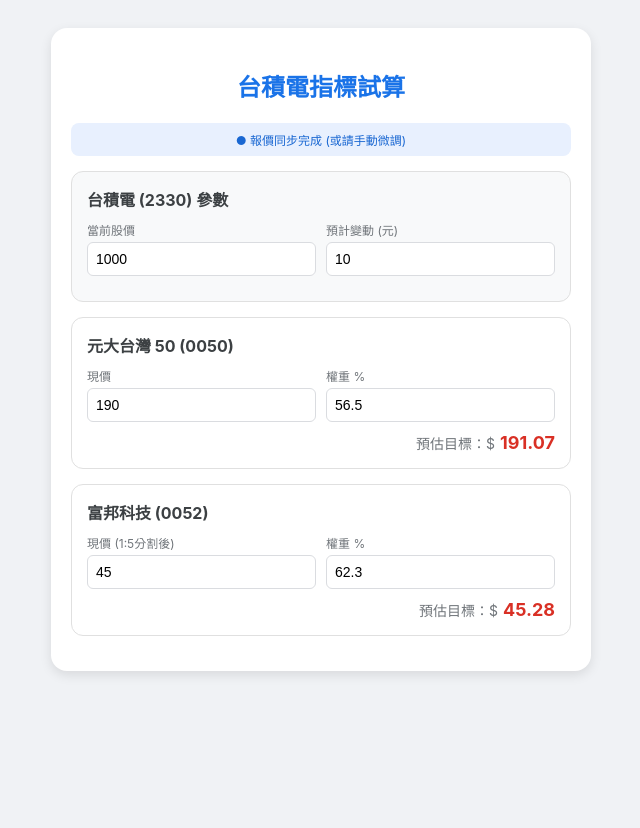
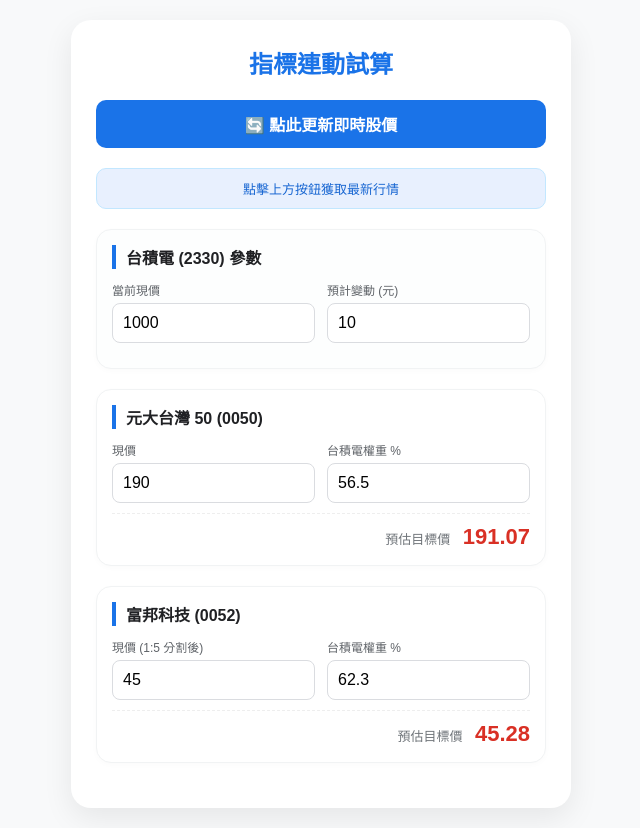
Before and after one commit to b4588806/stock-2330, a plain HTML site: page index.html in a window 1280 px wide. Shown: the whole page, without its empty margins (319-959 px from the left). Before the commit the page ends 800 px from the top, so only its background shows below. Drawn offline with Linux system fonts and the light colour scheme; no server answers.

Commit message:
Update index.html with new styles and structure
Refactor HTML structure and styles for improved layout and usability.

```diff
--- a/index.html
+++ b/index.html
@@ -5,130 +5,148 @@
     <meta name="viewport" content="width=device-width, initial-scale=1.0">
     <title>台股連動試算工具</title>
     <style>
-        body { font-family: -apple-system, "Noto Sans TC", sans-serif; background: #f0f2f5; padding: 20px; display: flex; justify-content: center; }
-        .container { width: 100%; max-width: 500px; background: white; padding: 20px; border-radius: 16px; box-shadow: 0 4px 12px rgba(0,0,0,0.1); }
-        h2 { text-align: center; color: #1a73e8; margin-bottom: 20px; }
-        .status-bar { font-size: 12px; padding: 8px; border-radius: 8px; margin-bottom: 15px; text-align: center; background: #e8f0fe; color: #1967d2; }
-        .card { border: 1px solid #e0e0e0; border-radius: 12px; padding: 15px; margin-bottom: 15px; }
-        .card h3 { margin: 0 0 10px 0; font-size: 16px; color: #3c4043; }
-        .input-group { display: flex; gap: 10px; margin-bottom: 10px; }
-        .input-box { flex: 1; }
-        label { display: block; font-size: 12px; color: #70757a; margin-bottom: 4px; }
-        input { width: 100%; padding: 8px; border: 1px solid #dadce0; border-radius: 6px; box-sizing: border-box; font-size: 14px; }
-        .result { font-size: 18px; font-weight: bold; color: #d93025; text-align: right; margin-top: 5px; }
-        .result::before { content: "預估目標：$"; font-size: 14px; color: #70757a; font-weight: normal; margin-right: 5px; }
+        :root { --primary: #1a73e8; --danger: #d93025; --bg: #f8f9fa; }
+        body { font-family: "PingFang TC", "Microsoft JhengHei", sans-serif; background: var(--bg); margin: 0; padding: 20px; display: flex; justify-content: center; }
+        .container { width: 100%; max-width: 450px; background: white; padding: 25px; border-radius: 20px; box-shadow: 0 10px 30px rgba(0,0,0,0.08); }
+        h2 { text-align: center; color: var(--primary); margin-top: 0; }
+
+        .status-bar { font-size: 13px; padding: 10px; border-radius: 10px; margin-bottom: 20px; text-align: center; background: #e8f0fe; color: #1967d2; border: 1px solid #c2e7ff; }
+
+        .card { border: 1px solid #f1f3f4; border-radius: 15px; padding: 15px; margin-bottom: 20px; background: #fff; box-shadow: 0 2px 6px rgba(0,0,0,0.02); }
+        .card h3 { margin: 0 0 12px 0; font-size: 16px; color: #202124; border-left: 4px solid var(--primary); padding-left: 10px; }
+
+        .input-row { display: grid; grid-template-columns: 1fr 1fr; gap: 12px; margin-bottom: 10px; }
+        label { display: block; font-size: 12px; color: #5f6368; margin-bottom: 5px; }
+        input { width: 100%; padding: 10px; border: 1px solid #dadce0; border-radius: 8px; box-sizing: border-box; font-size: 16px; outline: none; }
+        input:focus { border-color: var(--primary); box-shadow: 0 0 0 2px #e8f0fe; }
+
+        .result-box { text-align: right; border-top: 1px dashed #eee; margin-top: 10px; padding-top: 10px; }
+        .result-val { font-size: 22px; font-weight: bold; color: var(--danger); }
+        .result-label { font-size: 13px; color: #70757a; margin-right: 8px; }
+
+        .btn-update { width: 100%; padding: 12px; background: var(--primary); color: white; border: none; border-radius: 10px; font-size: 16px; font-weight: bold; cursor: pointer; margin-bottom: 20px; transition: 0.3s; }
+        .btn-update:hover { background: #1557b0; }
+        .split-info { font-size: 11px; color: #188038; background: #e6f4ea; padding: 2px 6px; border-radius: 4px; margin-left: 5px; }
     </style>
 </head>
 <body>
 
 <div class="container">
-    <h2>台積電指標試算</h2>
-    <div id="status" class="status-bar">正在載入即時行情...</div>
+    <h2>指標連動試算</h2>
 
-    <div class="card" style="background: #f8f9fa;">
+    <button class="btn-update" onclick="fetchAllData()">🔄 點此更新即時股價</button>
+    <div id="status" class="status-bar">點擊上方按鈕獲取最新行情</div>
+
+    <div class="card" style="background: #fdfefe;">
         <h3>台積電 (2330) 參數</h3>
-        <div class="input-group">
-            <div class="input-box">
-                <label>當前股價</label>
-                <input type="number" id="tsmc_p" value="1000" oninput="run()">
+        <div class="input-row">
+            <div>
+                <label>當前現價</label>
+                <input type="number" id="tsmc_p" value="1000" oninput="calculate()">
             </div>
-            <div class="input-box">
+            <div>
                 <label>預計變動 (元)</label>
-                <input type="number" id="tsmc_change" value="10" oninput="run()">
+                <input type="number" id="tsmc_change" value="10" oninput="calculate()">
             </div>
         </div>
     </div>
 
     <div class="card">
         <h3>元大台灣 50 (0050)</h3>
-        <div class="input-group">
-            <div class="input-box">
+        <div class="input-row">
+            <div>
                 <label>現價</label>
-                <input type="number" id="p0050" value="190" oninput="run()">
+                <input type="number" id="p0050" value="190" oninput="calculate()">
             </div>
-            <div class="input-box">
-                <label>權重 %</label>
-                <input type="number" id="w0050" value="56.5" oninput="run()">
+            <div>
+                <label>台積電權重 %</label>
+                <input type="number" id="w0050" value="56.5" oninput="calculate()">
             </div>
         </div>
-        <div id="res0050" class="result">0.00</div>
+        <div class="result-box">
+            <span class="result-label">預估目標價</span>
+            <span id="res0050" class="result-val">--</span>
+        </div>
     </div>
 
     <div class="card">
-        <h3>富邦科技 (0052) <span id="splitTag" style="color:green; font-size:10px;"></span></h3>
-        <div class="input-group">
-            <div class="input-box">
-                <label>現價 (1:5分割後)</label>
-                <input type="number" id="p0052" value="45" oninput="run()">
+        <h3>富邦科技 (0052) <span id="tag0052" class="split-info" style="display:none;">已校正分割價</span></h3>
+        <div class="input-row">
+            <div>
+                <label>現價 (1:5 分割後)</label>
+                <input type="number" id="p0052" value="45" oninput="calculate()">
             </div>
-            <div class="input-box">
-                <label>權重 %</label>
-                <input type="number" id="w0052" value="62.3" oninput="run()">
+            <div>
+                <label>台積電權重 %</label>
+                <input type="number" id="w0052" value="62.3" oninput="calculate()">
             </div>
         </div>
-        <div id="res0052" class="result">0.00</div>
+        <div class="result-box">
+            <span class="result-label">預估目標價</span>
+            <span id="res0052" class="result-val">--</span>
+        </div>
     </div>
 </div>
 
 <script>
-// 強大的抓取函數，失敗時不會卡死
-async function safeFetch(id) {
+// 計算核心邏輯
+function calculate() {
+    const tsmc = parseFloat(document.getElementById('tsmc_p').value) || 1;
+    const change = parseFloat(document.getElementById('tsmc_change').value) || 0;
+    const ratio = change / tsmc;
+
+    // 0050 計算
+    const p50 = parseFloat(document.getElementById('p0050').value) || 0;
+    const w50 = parseFloat(document.getElementById('w0050').value) / 100;
+    document.getElementById('res0050').innerText = (p50 * (1 + ratio * w50)).toFixed(2);
+
+    // 0052 計算
+    const p52 = parseFloat(document.getElementById('p0052').value) || 0;
+    const w52 = parseFloat(document.getElementById('w0052').value) / 100;
+    document.getElementById('res0052').innerText = (p52 * (1 + ratio * w52)).toFixed(2);
+}
+
+// 抓取資料邏輯
+async function fetchPrice(id) {
     try {
-        const date = new Date().toISOString().split('T')[0];
-        const url = `https://api.finmindtrade.com/api/v4/data?dataset=TaiwanStockPrice&data_id=${id}&start_date=${date}`;
+        const url = `https://api.finmindtrade.com/api/v4/data?dataset=TaiwanStockPrice&data_id=${id}&start_date=2025-12-10`;
         const res = await fetch(url);
         const json = await res.json();
         if (json.data && json.data.length > 0) {
             return json.data[json.data.length - 1].close;
         }
-        // 如果今日無資料，抓取最近三日
-        const backupUrl = `https://api.finmindtrade.com/api/v4/data?dataset=TaiwanStockPrice&data_id=${id}&start_date=2025-12-15`;
-        const res2 = await fetch(backupUrl);
-        const json2 = await res2.json();
-        return json2.data[json2.data.length - 1].close;
+        return null;
     } catch (e) {
-        console.log(id + " 自動抓取受限，請手動輸入");
         return null;
     }
 }
 
-async function init() {
-    const ids = { 'tsmc_p': '2330', 'p0050': '0050', 'p0052': '0052' };
+async function fetchAllData() {
+    const status = document.getElementById('status');
+    status.innerText = "⏳ 正在同步證交所數據...";
 
-    for (let [domId, stockId] of Object.entries(ids)) {
-        const price = await safeFetch(stockId);
-        if (price) {
-            // 針對 0052 分割的特殊處理邏輯
-            if (stockId === '0052' && price > 100) {
-                document.getElementById(domId).value = (price / 5).toFixed(2);
-                document.getElementById('splitTag').innerText = "(已自動修正 1:5 分割價)";
-            } else {
-                document.getElementById(domId).value = price;
-            }
+    const p2330 = await fetchPrice('2330');
+    const p0050 = await fetchPrice('0050');
+    let p0052 = await fetchPrice('0052');
+
+    if (p2330) document.getElementById('tsmc_p').value = p2330;
+    if (p0050) document.getElementById('p0050').value = p0050;
+
+    if (p0052) {
+        // 0052 分割處理：如果抓到的是 200 多塊的舊價格，自動除以 5
+        if (p0052 > 100) {
+            p0052 = (p0052 / 5).toFixed(2);
+            document.getElementById('tag0052').style.display = 'inline';
         }
+        document.getElementById('p0052').value = p0052;
     }
-    document.getElementById('status').innerText = "● 報價同步完成 (或請手動微調)";
-    run();
+
+    status.innerText = "✅ 數據已更新 (" + new Date().toLocaleTimeString() + ")";
+    calculate();
 }
 
-function run() {
-    const tsmc = parseFloat(document.getElementById('tsmc_p').value) || 1;
-    const change = parseFloat(document.getElementById('tsmc_change').value) || 0;
-    const ratio = change / tsmc;
-
-    // 0050
-    const p50 = parseFloat(document.getElementById('p0050').value) || 0;
-    const w50 = parseFloat(document.getElementById('w0050').value) / 100;
-    document.getElementById('res0050').innerText = (p50 * (1 + ratio * w50)).toFixed(2);
-
-    // 0052
-    const p52 = parseFloat(document.getElementById('p0052').value) || 0;
-    const w52 = parseFloat(document.getElementById('w0052').value) / 100;
-    document.getElementById('res0052').innerText = (p52 * (1 + ratio * w52)).toFixed(2);
-}
-
-// 啟動
-init();
+// 初始計算一次
+calculate();
 </script>
 
 </body>
```
